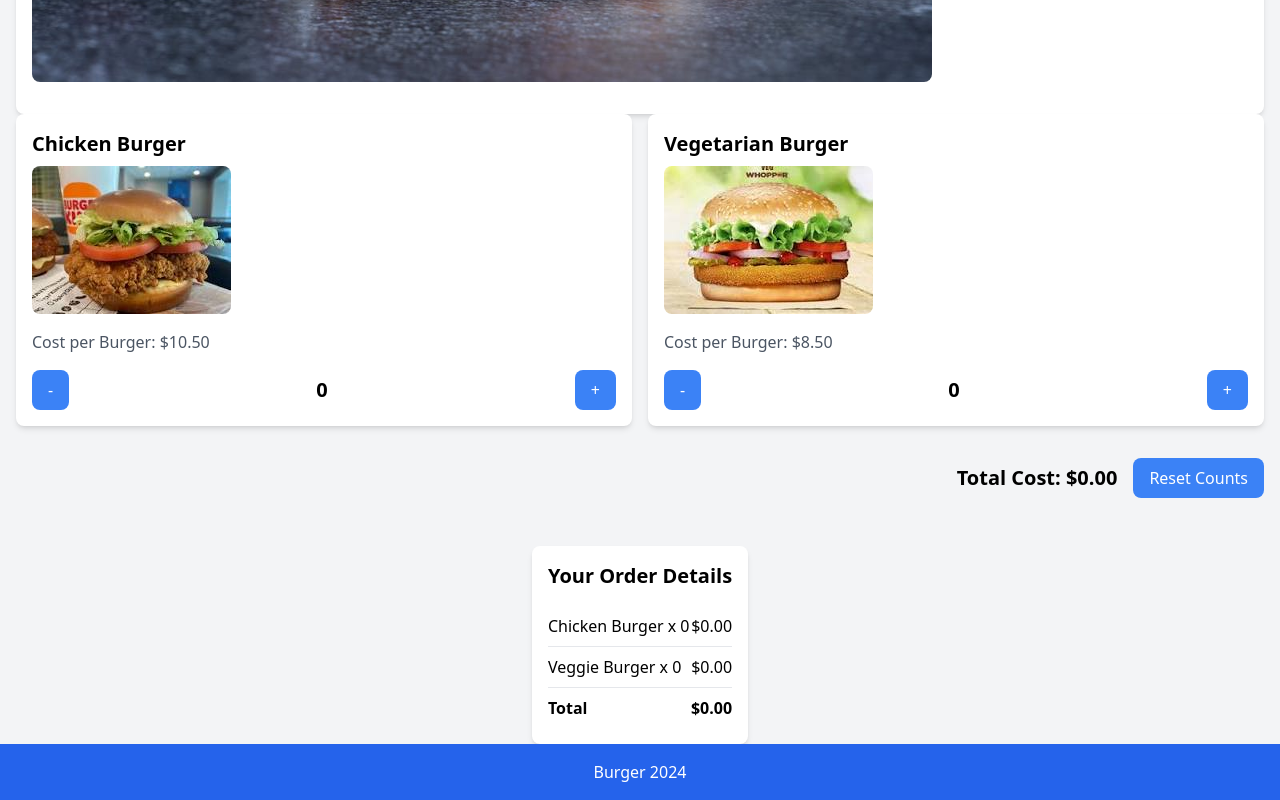
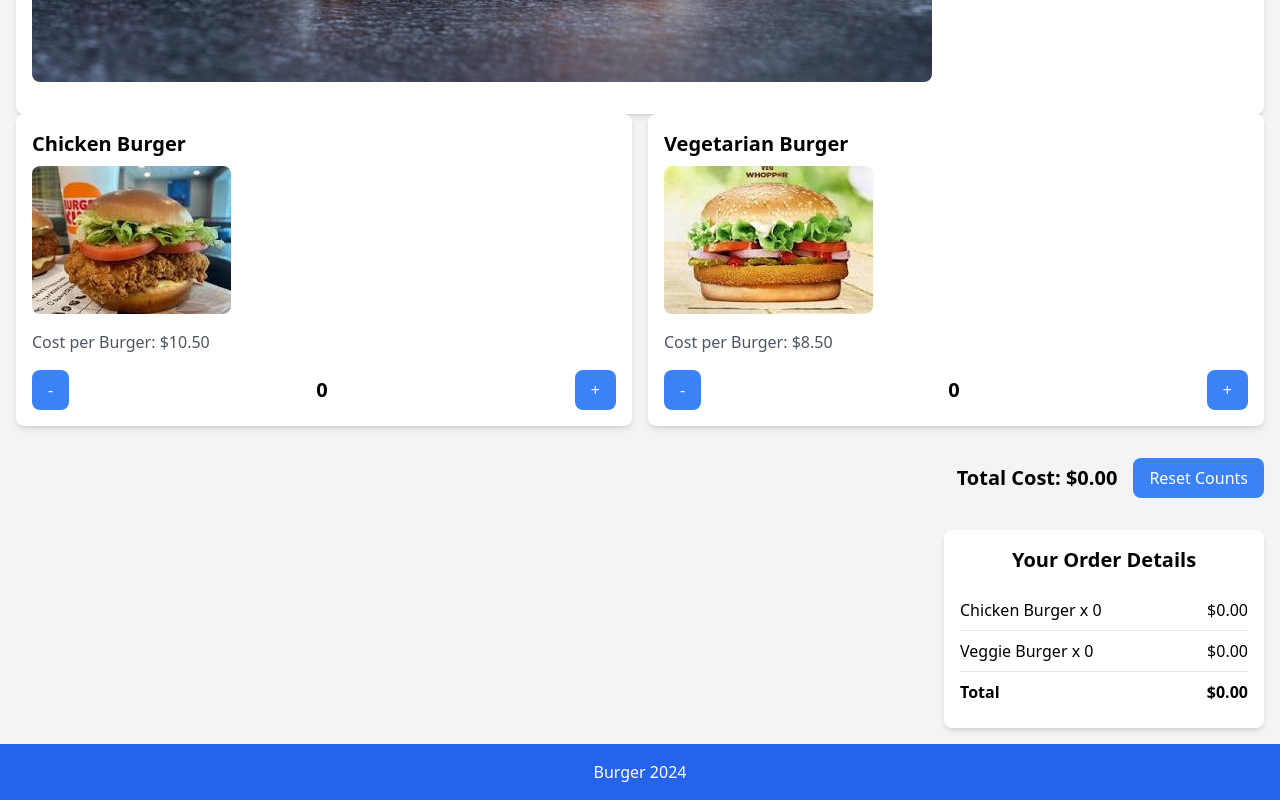
Before and after one commit to Ayush2562/burger-, a React (Vite) app: page / in a window 1280 px wide. Shown: the part 1282-2082 px from the top of the page. Built offline with nearby package versions, Linux system fonts and the light colour scheme.

Commit message:
made order details box on the right

```diff
--- a/src/App.jsx
+++ b/src/App.jsx
@@ -3,7 +3,7 @@ import Navbar from './Navbar';
 import HeroBanner from './HeroBanner';
 import BurgerCard from './BurgerCard';
 import CeresoleCard from './CeresoleCard';
-import Footer from './Footer'; // Import the Footer component
+import Footer from './Footer';
 import chickenImg from '/src/images/chicken1.jpg';
 import veggieImg from '/src/images/veggie1.jpg';
 
@@ -24,19 +24,11 @@ function App() {
     setCeresoleCount(0);
   };
 
-  const handleKeyDown = (event) => {
-    if (event.key === 'Enter') {
-      event.preventDefault();
-      console.log('Calculate total cost');
-    }
-  };
-
   return (
-    <div className="bg-gray-100 min-h-screen flex flex-col justify-between" onKeyDown={handleKeyDown}>
-      <div>
+    <div className="bg-gray-100 min-h-screen flex flex-col relative">
       <HeroBanner />
       <Navbar />
-        <div className="container mx-auto p-4">
+      <div className="container mx-auto p-4 flex-grow">
         <CeresoleCard />
         <div className="grid grid-cols-1 md:grid-cols-2 gap-4">
           <BurgerCard
@@ -64,10 +56,10 @@ function App() {
           </button>
         </div>
       </div>
-      </div>
-      {/* Your Order Details */}
-      <div className="bg-white p-4 mt-8 mx-auto max-w-lg rounded-lg shadow-md">
-        <h2 className="text-xl font-semibold mb-4">Your Order Details</h2>
+      <div className="justify">
+        <div className="float-right bottom-4 right-4 md:bottom-8 md:right-8 bg-white p-4 max-w-sm rounded-lg shadow-md w-80 m-4">
+          <div className="order-details">
+            <h2 className="text-xl font-semibold mb-4 text-center">Your Order Details</h2>
             <ul className="divide-y divide-gray-200">
               <li className="flex justify-between py-2">
                 <span>Chicken Burger x {chickenCount}</span>
@@ -83,6 +75,9 @@ function App() {
               </li>
             </ul>
           </div>
+        </div>
+      </div>
+
       {/* Footer */}
       <Footer />
     </div>
```
Also changed, not shown: src/BurgerCard.jsx (line endings or trailing spaces). Lines whose indentation alone changed are shown as unchanged.
